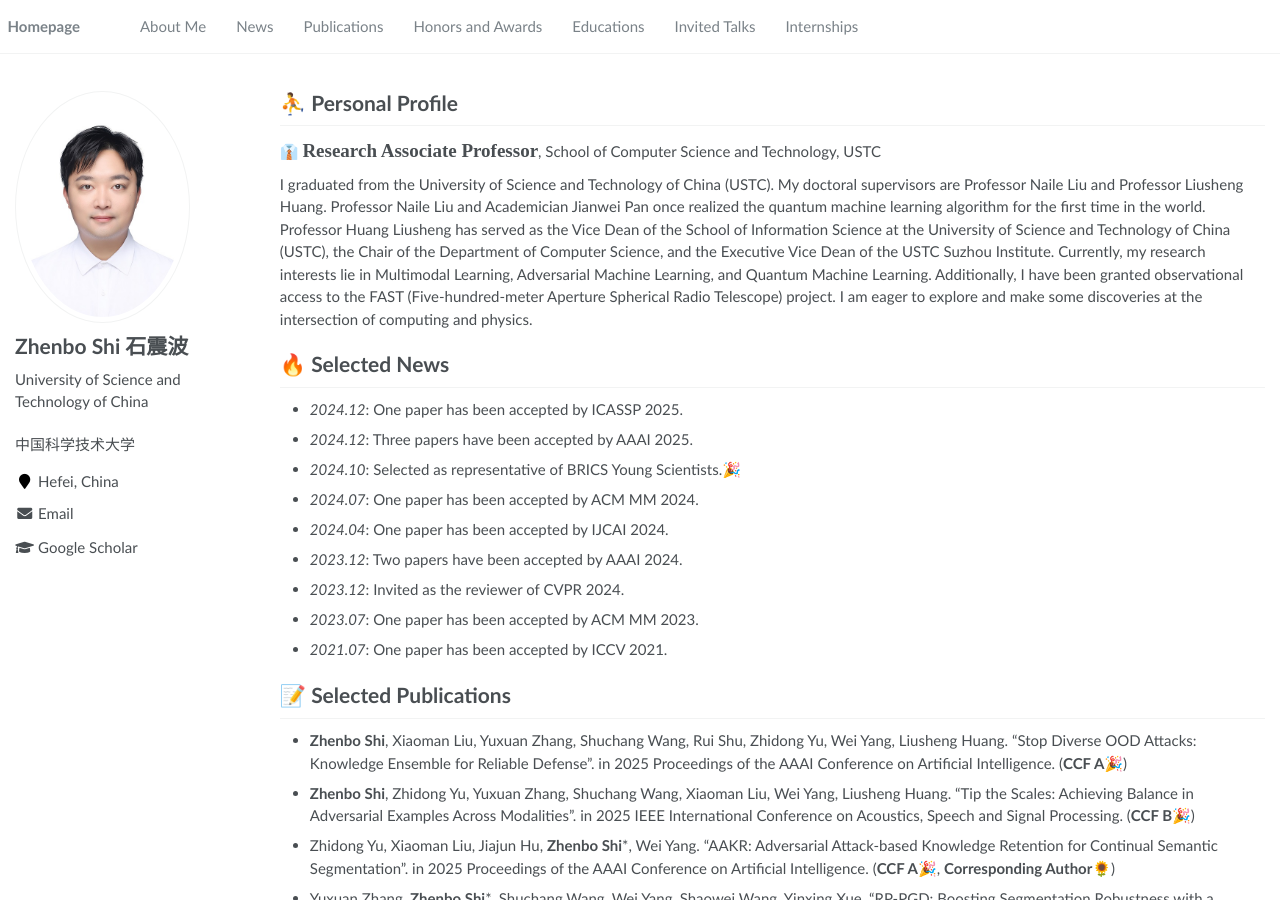
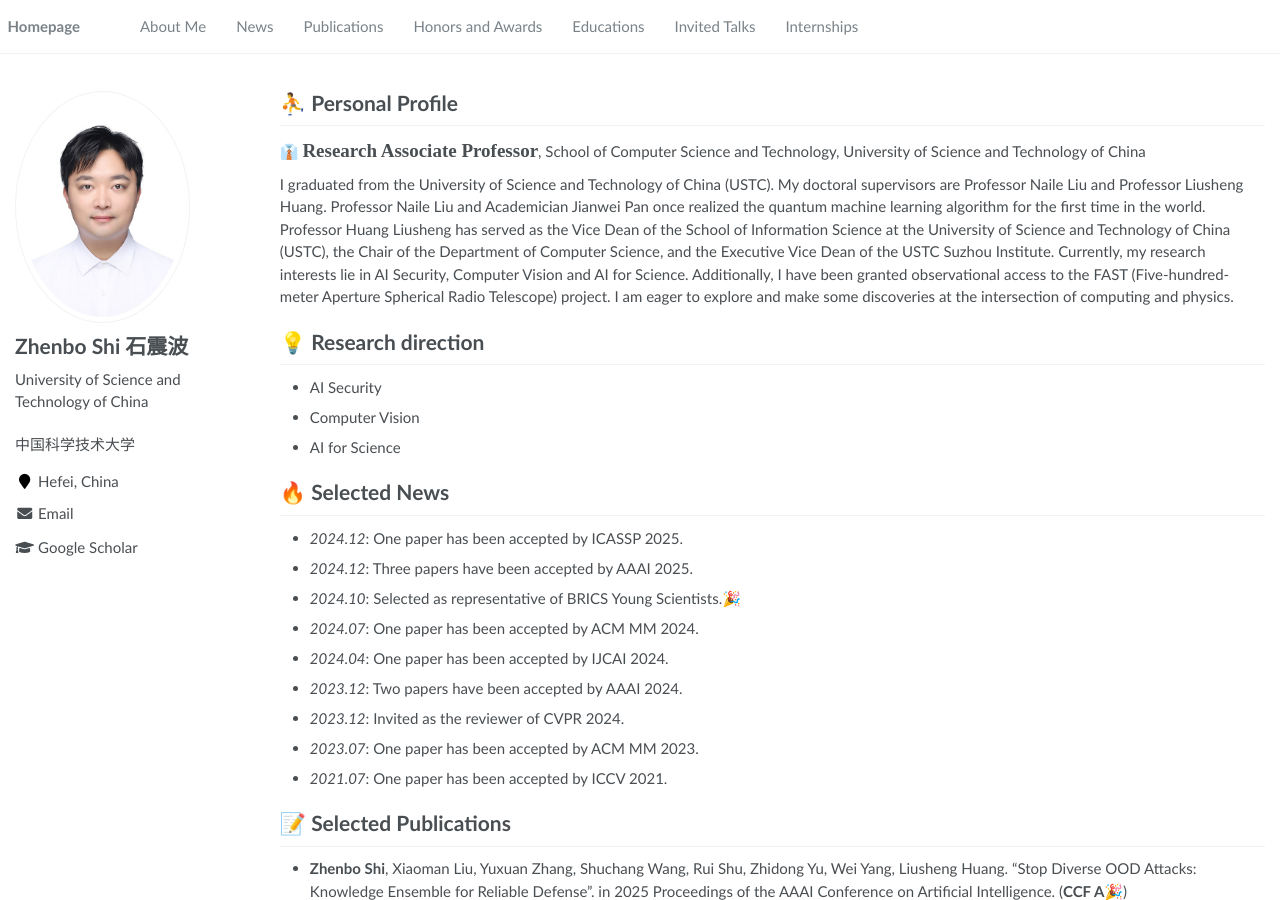
Before and after one commit to shizhenbo/shizhenbo.github.io, a Jekyll site: the page built from _pages/about.md, in a window 1280 px wide and 900 px high. Built offline with Jekyll 4.4.1, drawn with Linux system fonts in a browser that asks for light colours; some of the changed text lies outside the part shown.

Commit message:
Update about.md

```diff
--- a/_pages/about.md
+++ b/_pages/about.md
@@ -12,14 +12,19 @@ redirect_from:
 <span class='anchor' id='about-me'></span>
 
 # ⛹️ Personal Profile
-👔 <span style="font-family: 'Times New Roman', serif; font-weight: bold; font-size: 19px;">Research Associate Professor</span>, School of Computer Science and Technology, USTC
+👔 <span style="font-family: 'Times New Roman', serif; font-weight: bold; font-size: 19px;">Research Associate Professor</span>, School of Computer Science and Technology, University of Science and Technology of China
 
 
 I graduated from the University of Science and Technology of China (USTC).
 My doctoral supervisors are Professor Naile Liu and Professor Liusheng Huang.
 Professor Naile Liu and Academician Jianwei Pan once realized the quantum machine learning algorithm for the first time in the world.
 Professor Huang Liusheng has served as the Vice Dean of the School of Information Science at the University of Science and Technology of China (USTC), the Chair of the Department of Computer Science, and the Executive Vice Dean of the USTC Suzhou Institute.
-Currently, my research interests lie in Multimodal Learning, Adversarial Machine Learning, and Quantum Machine Learning. Additionally, I have been granted observational access to the FAST (Five-hundred-meter Aperture Spherical Radio Telescope) project. I am eager to explore and make some discoveries at the intersection of computing and physics.
+Currently, my research interests lie in AI Security, Computer Vision and AI for Science. Additionally, I have been granted observational access to the FAST (Five-hundred-meter Aperture Spherical Radio Telescope) project. I am eager to explore and make some discoveries at the intersection of computing and physics.
+
+# 💡 Research direction
+- AI Security
+- Computer Vision
+- AI for Science
 
 
 # 🔥 Selected News
```
Also changed, not shown: other parts of _pages/about.md (+1 -1 lines).
